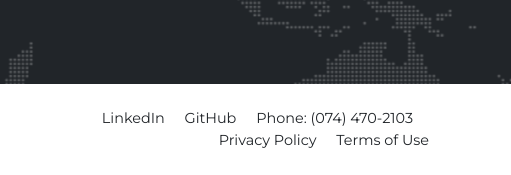
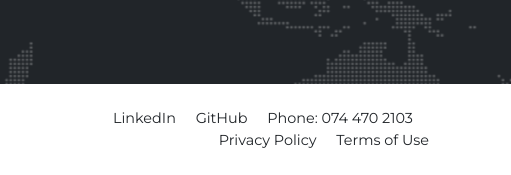
Before and after one commit to Aidan-Bobs/portfolio-website, a plain HTML site: page index.html in a window 1280 px wide. Shown: the part 3015-3190 px from the top of the page, 769-1280 px from the left. Drawn offline with nearby package versions, Linux system fonts and the light colour scheme.

Commit message:
Update index.html

```diff
--- a/index.html
+++ b/index.html
@@ -216,7 +216,7 @@
                     <div class="col-lg-4 text-lg-end">
                         <a class="link-dark text-decoration-none me-3" href="https://www.linkedin.com/in/aidan-roberts-3b2379228/" target="_blank">LinkedIn</a>
                         <a class="link-dark text-decoration-none me-3" href="https://github.com/Aidan-Bobs" target="_blank">GitHub</a>
-                        <span class="me-3">Phone: (074) 470-2103</span>
+                        <span class="me-3">Phone: 074 470 2103</span>
                         <a class="link-dark text-decoration-none me-3" href="#!">Privacy Policy</a>
                         <a class="link-dark text-decoration-none" href="#!">Terms of Use</a>
                     </div>
```
